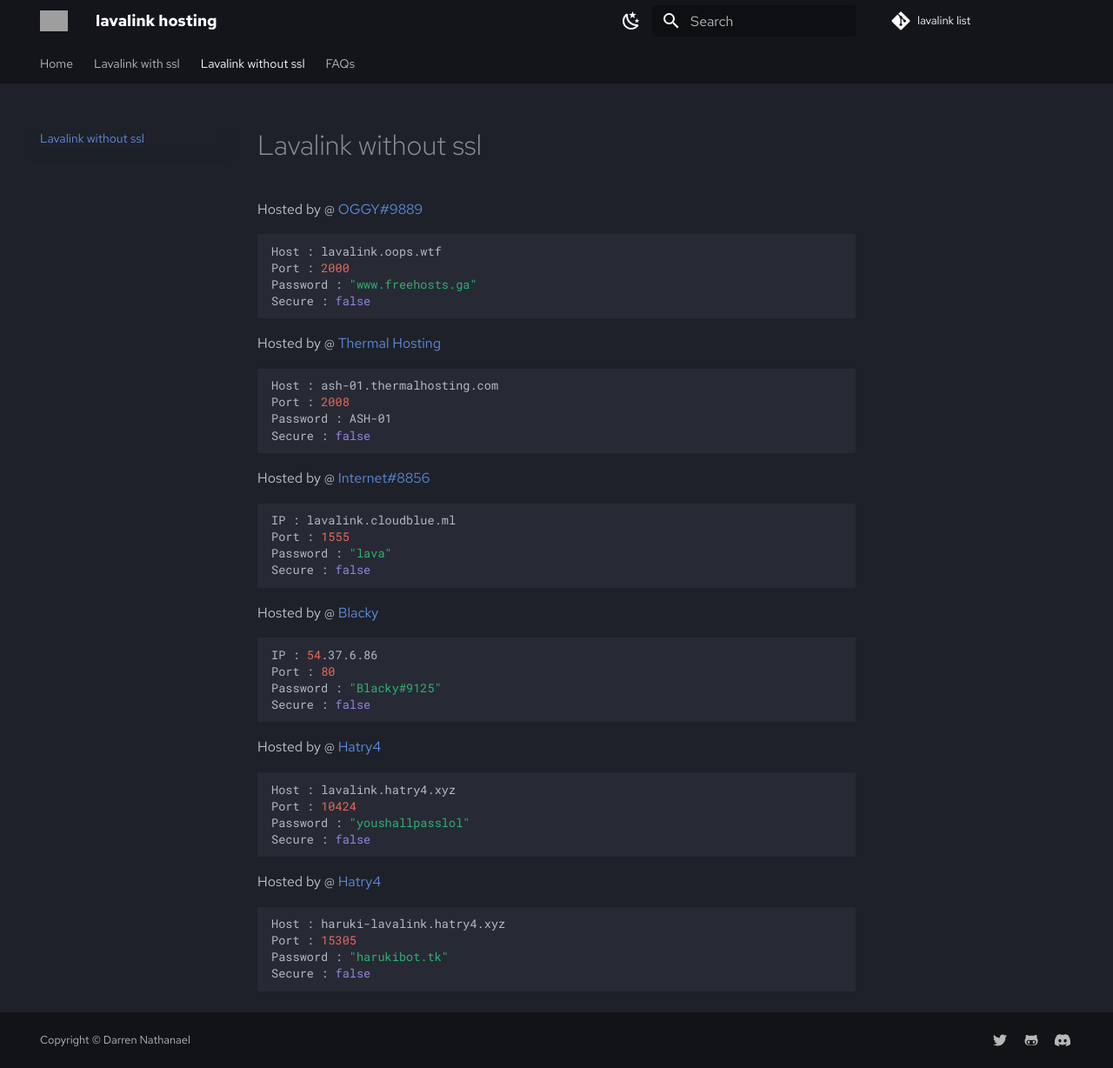
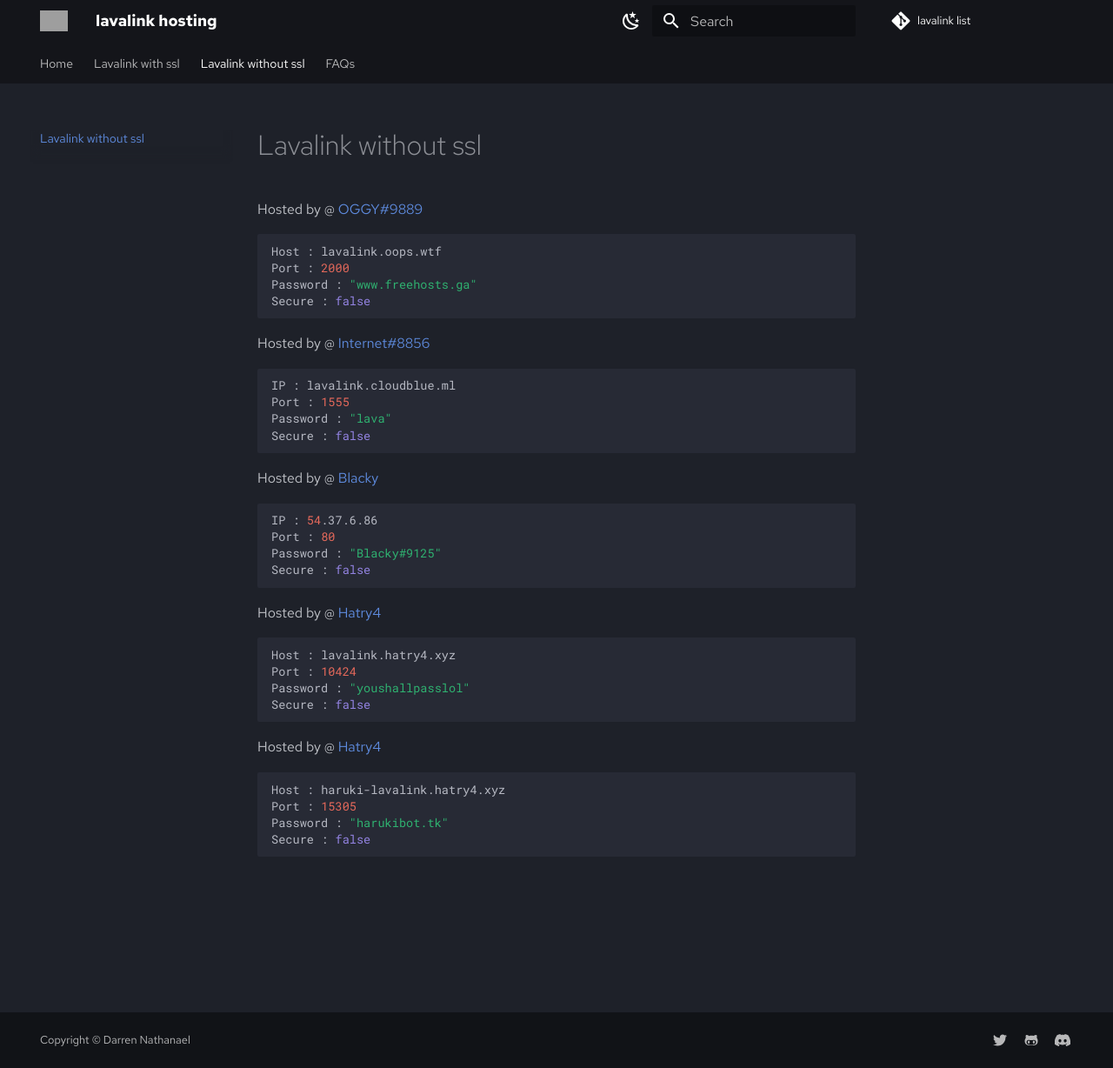
Before and after one commit to DarrenOfficial/lavalink-list, an MkDocs documentation site: the page built from docs/NoSSL/lavalink-without-ssl.md, in a window 1280 px wide and 1228 px high. Shown: the whole window at 87% size. Built offline with MkDocs 1.6.1 and Material for MkDocs 9.7.7, drawn with Linux system fonts in a browser that asks for light colours; comment, search, counter and statistics services are not loaded; grey boxes are pictures that could not be loaded.

Commit message:
Removed lavalink hosted @ Thermal Hosting LLC (#176)
will re add soon

````diff
--- a/docs/NoSSL/lavalink-without-ssl.md
+++ b/docs/NoSSL/lavalink-without-ssl.md
@@ -10,14 +10,6 @@ Hosted by @ [OGGY#9889](https://www.freelavalink.ga)
 Host : lavalink.oops.wtf
 Port : 2000
 Password : "www.freehosts.ga"
-Secure : false
-```
-
-Hosted by @ [Thermal Hosting](https://thermalhosting.com)
-```bash
-Host : ash-01.thermalhosting.com
-Port : 2008
-Password : ASH-01
 Secure : false
 ```
 Hosted by @ [Internet#8856](https://github.com/MrInternetGitHub)
````
